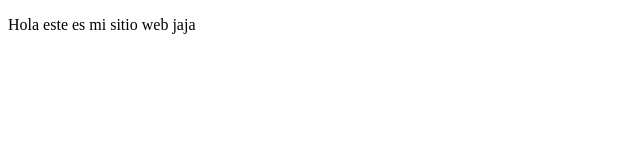
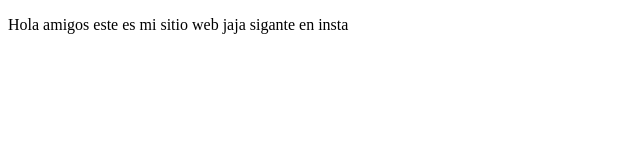
Before and after one commit to angelicaquinaya/DevWeb, a plain HTML site: page Index.html in a window 1280 px wide. Shown: the whole page, without its empty margins (0-640 px from the left). Drawn offline with Linux system fonts and the light colour scheme.

Commit message:
cambio en el parrafo 1

```diff
--- a/Index.html
+++ b/Index.html
@@ -8,7 +8,8 @@
 </head>
 <body>
     <p>
-        Hola este es mi sitio web jaja
+        Hola amigos este es mi sitio web jaja
+        sigante en insta
     </p>
 </body>
 </html>
```
